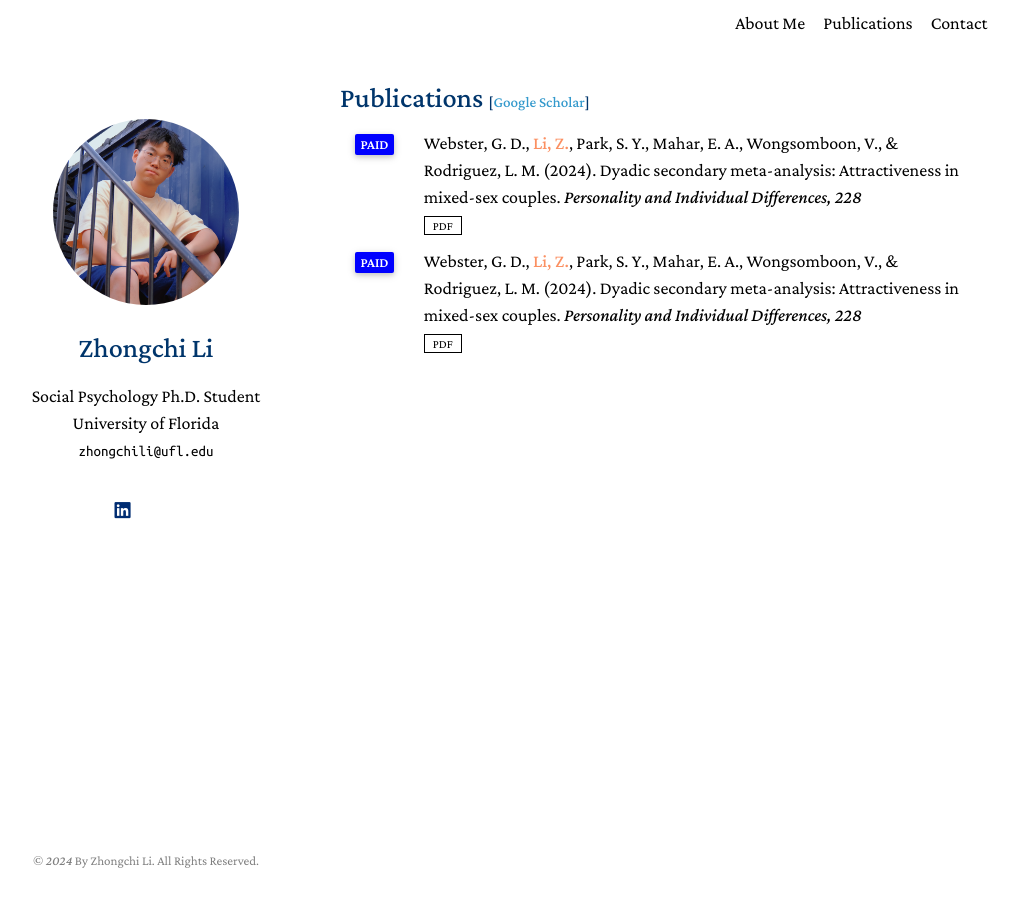
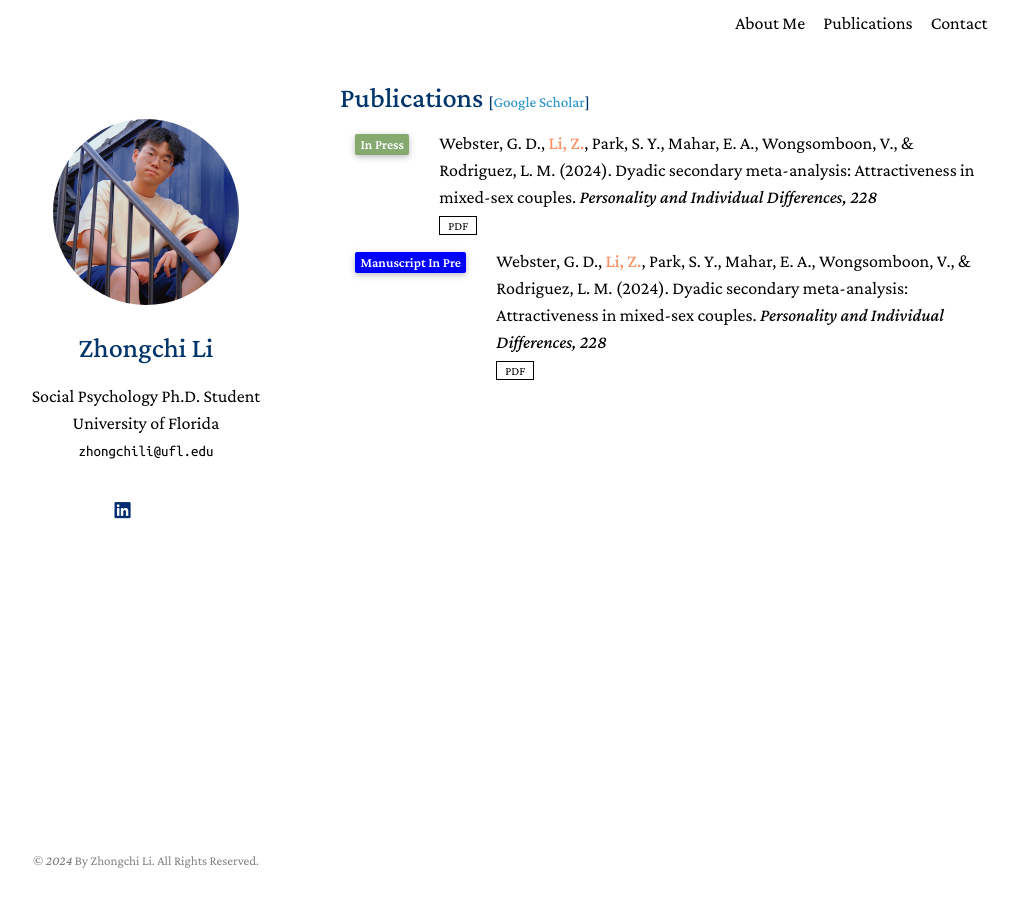
Before and after one commit to zhongchili52/zhongchili52.github.io, a Jekyll site: the page built from publicationspage.md, in a window 1280 px wide. Shown: the whole page, without its empty margins (130-1149 px from the left). Built offline with Jekyll 4.4.1, drawn with Linux system fonts in a browser that asks for light colours; nearby versions of some CDN libraries; library files that are not in the unit come from our copies; a style sheet for code colours, icons or effects is not loaded.

Commit message:
Update publications.yml

```diff
--- a/_data/publications.yml
+++ b/_data/publications.yml
@@ -2,8 +2,8 @@ main:
 
   - authors: "Webster, G. D., <strong><span style='color: #fb9062;'>Li, Z.</span></strong>, Park, S. Y., Mahar, E. A., Wongsomboon, V., & Rodriguez, L. M. (2024). Dyadic secondary meta-analysis: Attractiveness in mixed-sex couples. <i>Personality and Individual Differences, 228</i>"
     pdf: https://www.sciencedirect.com/science/article/pii/S0191886924001909
-    conference_short: "<span class='badge' style='background-color: blue; color: blue;'>PAID</span>"
+    conference_short: "<span class='badge' style='background-color: #86a96f;'>In Press</span>"
 
   - authors: "Webster, G. D., <strong><span style='color: #fb9062;'>Li, Z.</span></strong>, Park, S. Y., Mahar, E. A., Wongsomboon, V., & Rodriguez, L. M. (2024). Dyadic secondary meta-analysis: Attractiveness in mixed-sex couples. <i>Personality and Individual Differences, 228</i>"
     pdf: https://www.sciencedirect.com/science/article/pii/S0191886924001909
-    conference_short: "<span class='badge' style='background-color: blue; color: blue;'>PAID</span>"
+    conference_short: "<span class='badge' style='background-color: blue;'>Manuscript In Pre</span>"
```
